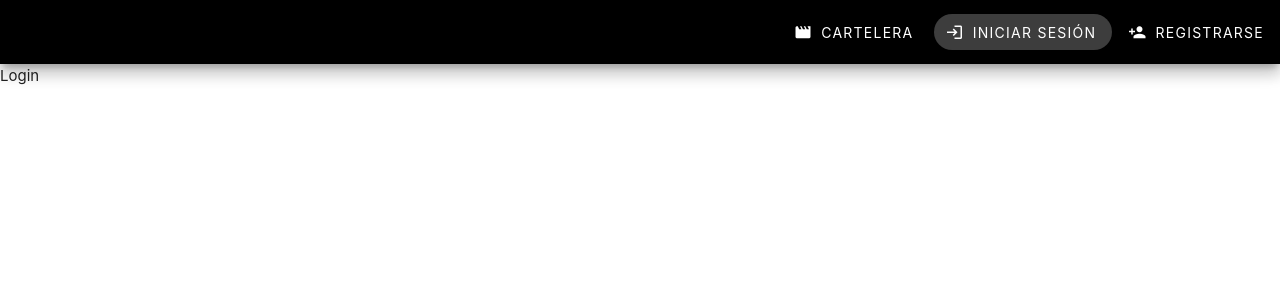
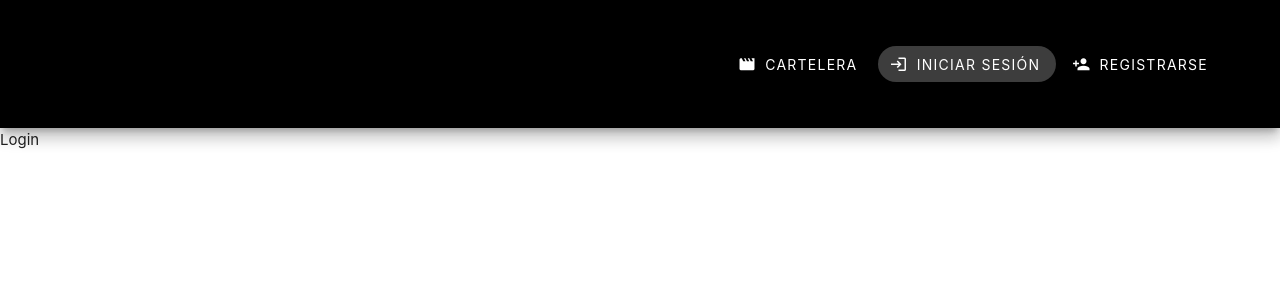
Before and after one commit to CorreaJose13/CinePlus, a Vue app in the folder front-end/: page /login in a window 1280 px wide. Shown: the top 300 px of the page. Built offline with nearby package versions, Linux system fonts and the light colour scheme; the HTML template or start-up script is replaced by a standard one; what v-phone-input would draw is missing.

Commit message:
Update nav bar

```diff
--- a/front-end/src/components/NavBar.vue
+++ b/front-end/src/components/NavBar.vue
@@ -2,7 +2,7 @@
 import { ref, computed } from 'vue'
 import { useDisplay } from 'vuetify'
 const navigationItems = ref<{ title: string; to: string; icon?: string }[]>([
-  { title: 'Cartelera', to: '/billboard', icon: 'mdi-movie' },
+  { title: 'Cartelera', to: '/', icon: 'mdi-movie' },
   { title: 'Iniciar Sesión', to: '/login', icon: 'mdi-login' },
   { title: 'Registrarse', to: '/register', icon: 'mdi-account-plus' },
 ])
@@ -13,7 +13,8 @@ const isMobile = computed(() => mobile.value)
 </script>
 
 <template>
-  <v-app-bar color="primary" :elevation="10">
+  <v-app-bar color="primary" :elevation="10" density="prominent" class="app-bar">
+    <v-container class="d-flex align-self-center">
       <v-spacer></v-spacer>
 
       <div v-if="!isMobile" class="navigation-links">
@@ -31,6 +32,7 @@ const isMobile = computed(() => mobile.value)
       </div>
 
       <v-app-bar-nav-icon v-if="isMobile" @click="drawer = !drawer"></v-app-bar-nav-icon>
+    </v-container>
   </v-app-bar>
 
   <v-navigation-drawer v-model="drawer" temporary location="left">
```
Lines whose indentation alone changed are shown as unchanged.
